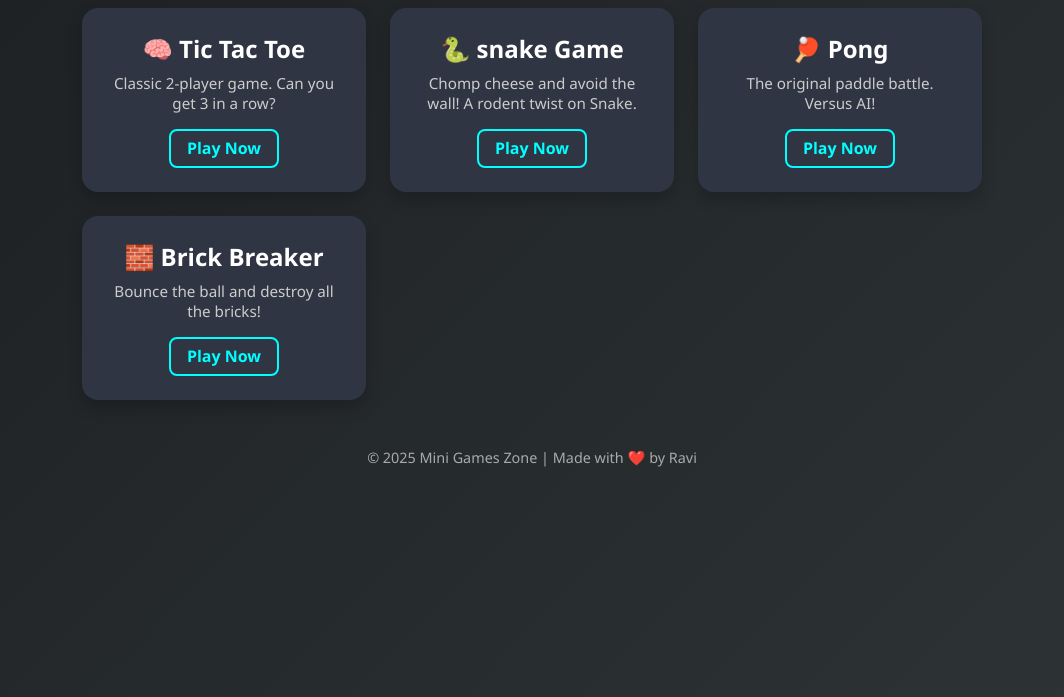
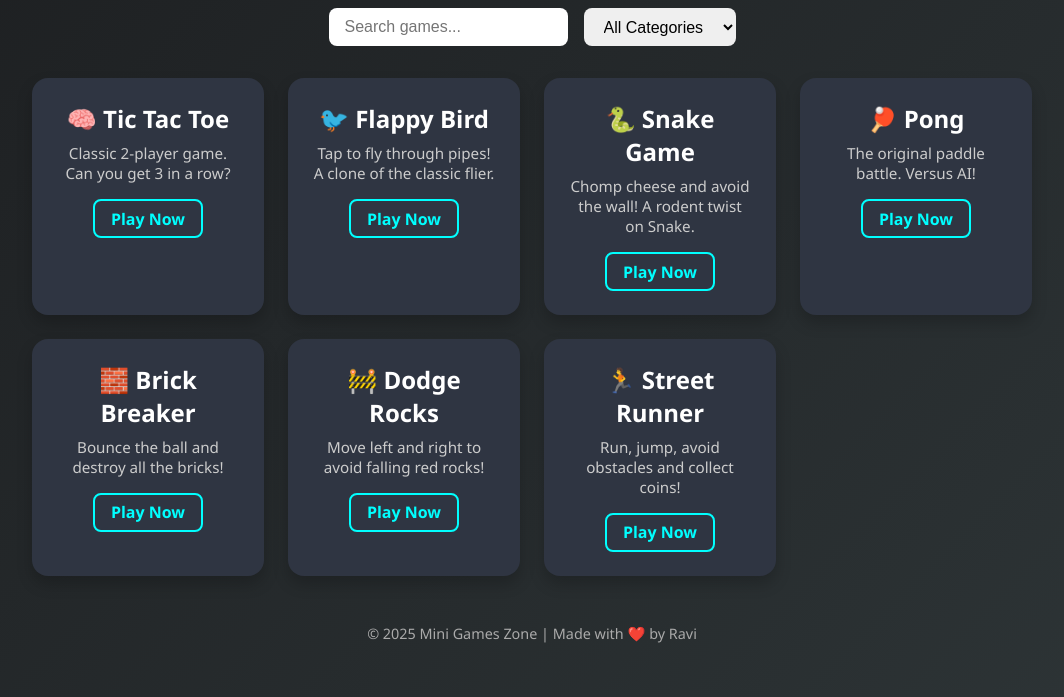
Before and after one commit to technovabit/mini-games, a plain HTML site: page index.html in a window 1280 px wide. Shown: the part 103-800 px from the top of the page, without its empty margins (108-1172 px from the left). Drawn offline with Linux system fonts and the light colour scheme.

Commit message:
Update index.html

```diff
--- a/index.html
+++ b/index.html
@@ -4,25 +4,10 @@
   <meta charset="UTF-8" />
   <title>Mini Games Zone</title>
   <meta name="viewport" content="width=device-width, initial-scale=1.0" />
-  <!-- SEO Meta Tags -->
-<meta name="description" content="Play fun and free mini games like Tic Tac Toe, Snake (Rat & Cheese), and Pong. Perfect for quick entertainment and time pass.">
-<meta name="keywords" content="free mini games, online games, tic tac toe, snake game, pong, browser games, time pass games, 2-player games">
-<meta name="author" content="Ravi">
-<meta name="robots" content="index, follow">
-
-<!-- Open Graph Tags for Social Sharing -->
-<meta property="og:title" content="Free Time Pass Games" />
-<meta property="og:description" content="Enjoy quick and fun browser-based games like Tic Tac Toe, Rat & Cheese, and Pong. No downloads needed!" />
-<meta property="og:image" content="https://example.com/preview.jpg" />
-<meta property="og:url" content="https://example.com/" />
-<meta property="og:type" content="website" />
-
-<!-- Twitter Card Tags -->
-<meta name="twitter:card" content="summary_large_image" />
-<meta name="twitter:title" content="Mini Games Zone - Free Time Pass Games" />
-<meta name="twitter:description" content="Play simple and addictive games in your browser for free." />
-<meta name="twitter:image" content="https://example.com/preview.jpg" />
-
+  <meta name="description" content="Play fun and free mini games like Tic Tac Toe, Snake (Rat & Cheese), and Pong. Perfect for quick entertainment and time pass.">
+  <meta name="keywords" content="free mini games, online games, tic tac toe, snake game, pong, browser games, time pass games, 2-player games, flappy bird, dodge, brick breaker">
+  <meta name="author" content="Ravi">
+  <meta name="robots" content="index, follow">
   <style>
     * {
       box-sizing: border-box;
@@ -47,12 +32,28 @@
       text-shadow: 2px 2px #000;
     }
 
+    .controls {
+      display: flex;
+      gap: 1rem;
+      flex-wrap: wrap;
+      margin-bottom: 2rem;
+      justify-content: center;
+    }
+
+    .controls input,
+    .controls select {
+      padding: 0.6rem 1rem;
+      border-radius: 8px;
+      border: none;
+      font-size: 1rem;
+    }
+
     .game-grid {
       display: grid;
       grid-template-columns: repeat(auto-fit, minmax(220px, 1fr));
       gap: 1.5rem;
       width: 100%;
-      max-width: 900px;
+      max-width: 1000px;
     }
 
     .card {
@@ -104,36 +105,88 @@
   </style>
 </head>
 <body>
-  <h1>🎮 Time pass games</h1>
+  <h1>🎮 Time Pass Games</h1>
 
-  <div class="game-grid">
-    <div class="card">
+  <div class="controls">
+    <input type="text" id="searchInput" placeholder="Search games...">
+    <select id="categoryFilter">
+      <option value="all">All Categories</option>
+      <option value="classic">Classic</option>
+      <option value="action">Action</option>
+      <option value="arcade">Arcade</option>
+    </select>
+  </div>
+
+  <div class="game-grid" id="gameGrid">
+    <div class="card" data-name="Tic Tac Toe" data-category="classic">
       <h2>🧠 Tic Tac Toe</h2>
       <p>Classic 2-player game. Can you get 3 in a row?</p>
       <a href="tic-tac-toe.html">Play Now</a>
     </div>
 
-    <div class="card">
-      <h2>🐍 snake Game</h2>
+    <div class="card" data-name="Flappy Bird" data-category="arcade">
+      <h2>🐦 Flappy Bird</h2>
+      <p>Tap to fly through pipes! A clone of the classic flier.</p>
+      <a href="flappy.html">Play Now</a>
+    </div>
+
+    <div class="card" data-name="Snake Game" data-category="classic">
+      <h2>🐍 Snake Game</h2>
       <p>Chomp cheese and avoid the wall! A rodent twist on Snake.</p>
       <a href="snake.html">Play Now</a>
     </div>
 
-    <div class="card">
+    <div class="card" data-name="Pong" data-category="classic">
       <h2>🏓 Pong</h2>
       <p>The original paddle battle. Versus AI!</p>
       <a href="pong.html">Play Now</a>
     </div>
 
-    <div class="card">
+    <div class="card" data-name="Brick Breaker" data-category="arcade">
       <h2>🧱 Brick Breaker</h2>
       <p>Bounce the ball and destroy all the bricks!</p>
       <a href="brick breaker.html">Play Now</a>
+    </div>
+
+    <div class="card" data-name="Dodge Rocks" data-category="action">
+      <h2>🚧 Dodge Rocks</h2>
+      <p>Move left and right to avoid falling red rocks!</p>
+      <a href="dodge.html">Play Now</a>
+    </div>
+
+    <div class="card" data-name="Street Runner" data-category="action">
+      <h2>🏃 Street Runner</h2>
+      <p>Run, jump, avoid obstacles and collect coins!</p>
+      <a href="runner.html">Play Now</a>
     </div>
   </div>
 
   <footer>
     &copy; 2025 Mini Games Zone | Made with ❤️ by Ravi
   </footer>
+
+  <script>
+    const searchInput = document.getElementById("searchInput");
+    const categoryFilter = document.getElementById("categoryFilter");
+    const cards = document.querySelectorAll(".card");
+
+    function filterGames() {
+      const search = searchInput.value.toLowerCase();
+      const category = categoryFilter.value;
+
+      cards.forEach(card => {
+        const name = card.getAttribute("data-name").toLowerCase();
+        const cat = card.getAttribute("data-category");
+
+        const matchesSearch = name.includes(search);
+        const matchesCategory = category === "all" || category === cat;
+
+        card.style.display = matchesSearch && matchesCategory ? "block" : "none";
+      });
+    }
+
+    searchInput.addEventListener("input", filterGames);
+    categoryFilter.addEventListener("change", filterGames);
+  </script>
 </body>
 </html>
```
